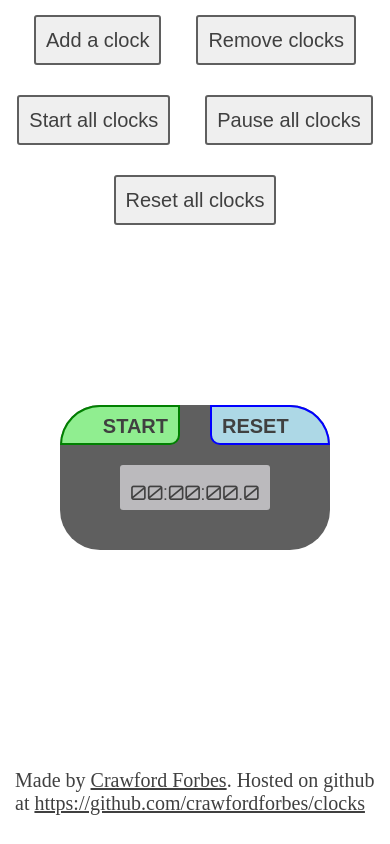
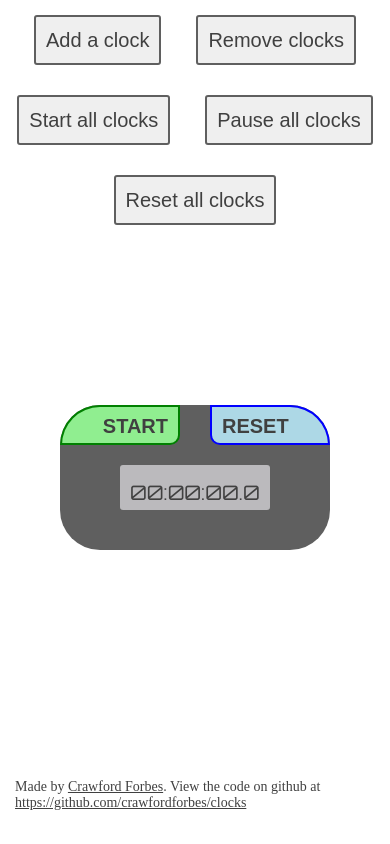
Before and after one commit to crawfordforbes/clocks, a plain HTML site: page index.html in a window 390 px wide. Drawn offline with Linux system fonts and the light colour scheme.

Commit message:
making footer responsive

```diff
--- a/index.html
+++ b/index.html
@@ -21,7 +21,7 @@
 
 	</div>
 	<footer>
-		<p>Made by <a href="mailto:crawford.forbes@gmail.com">Crawford Forbes</a>. Hosted on github at <a href="https://github.com/crawfordforbes/clocks">https://github.com/crawfordforbes/clocks</a>
+		<p>Made by <a href="mailto:crawford.forbes@gmail.com">Crawford Forbes</a>. View the code on github at <a href="https://github.com/crawfordforbes/clocks">https://github.com/crawfordforbes/clocks</a>
 		</p>
 	</footer>
 </body>
--- a/responsive.css
+++ b/responsive.css
@@ -13,7 +13,7 @@
 
 @media (max-width: 750px){
 	footer{
-		height: 60px;
+		height: 50px;
 	}
 }
 
--- a/styles.css
+++ b/styles.css
@@ -134,3 +134,6 @@ footer {
 	padding: 15px;
 	border-top-left-radius: 3px;
 }
+footer p, footer a {
+	font-size: 14px;
+}
```
